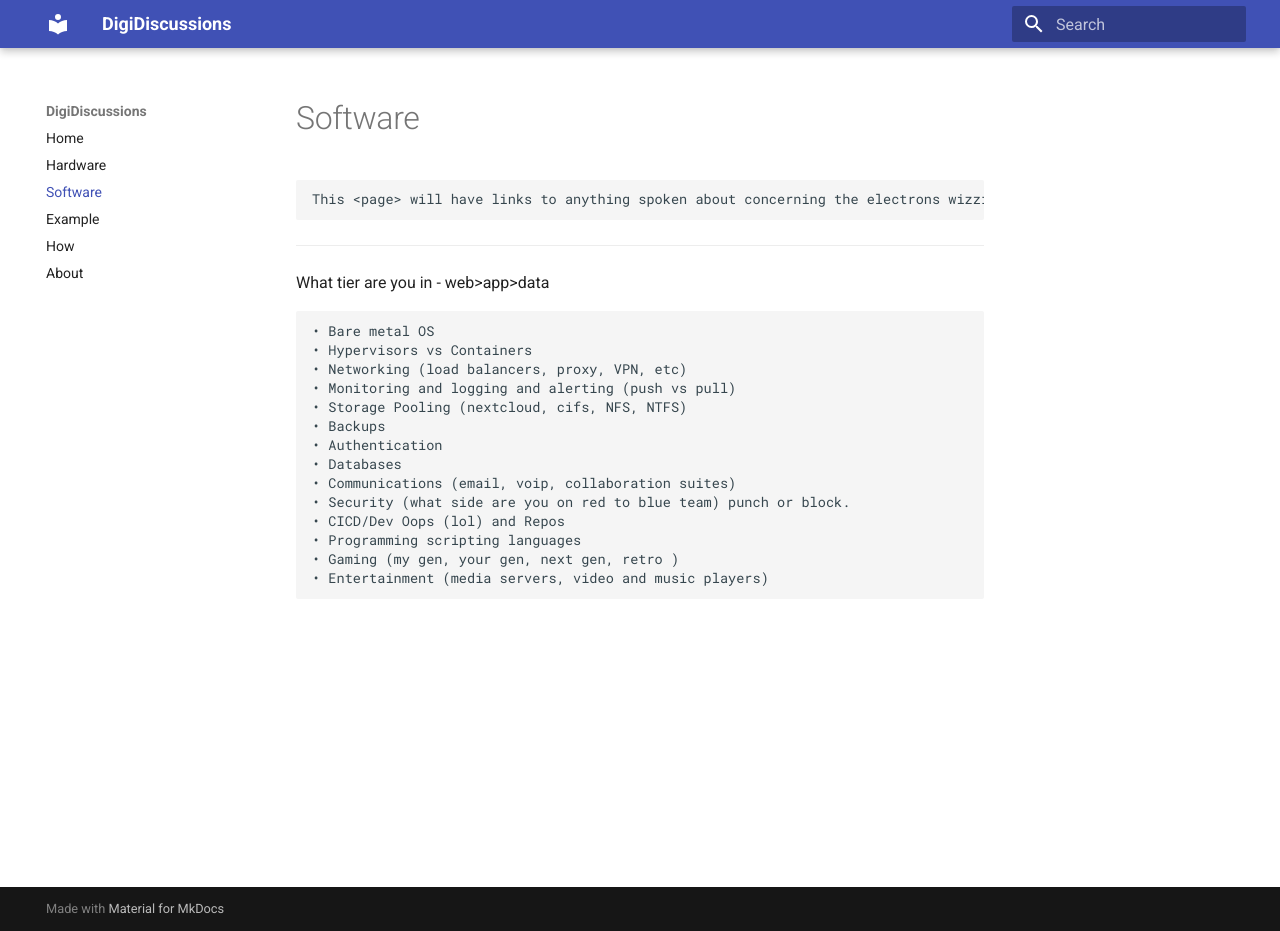
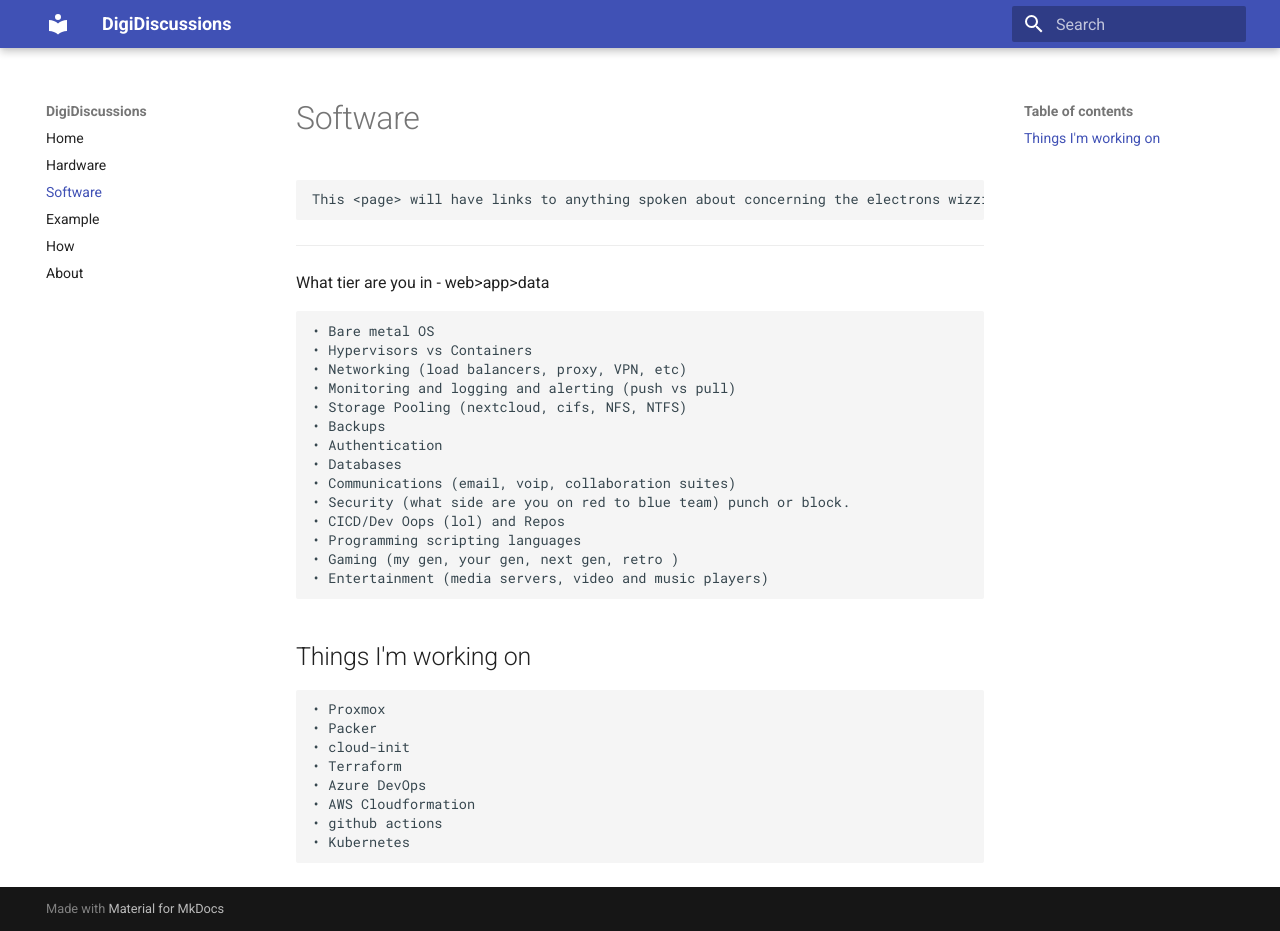
Before and after one commit to jordanisonline/digidiscussions, an MkDocs documentation site: the page built from docs/software.md, in a window 1280 px wide and 931 px high. Built offline with MkDocs 1.6.1 and Material for MkDocs 9.7.7, drawn with Linux system fonts in a browser that asks for light colours.

Commit message:
adding to the lists

```diff
--- a/docs/software.md
+++ b/docs/software.md
@@ -19,3 +19,13 @@ What tier are you in - web>app>data
 	• Programming scripting languages
 	• Gaming (my gen, your gen, next gen, retro )
 	• Entertainment (media servers, video and music players)
+
+## Things I'm working on
+	• Proxmox
+	• Packer
+	• cloud-init
+	• Terraform
+	• Azure DevOps
+	• AWS Cloudformation
+	• github actions
+	• Kubernetes
```
Also changed, not shown: docs/about.md (+1 -1 lines).
